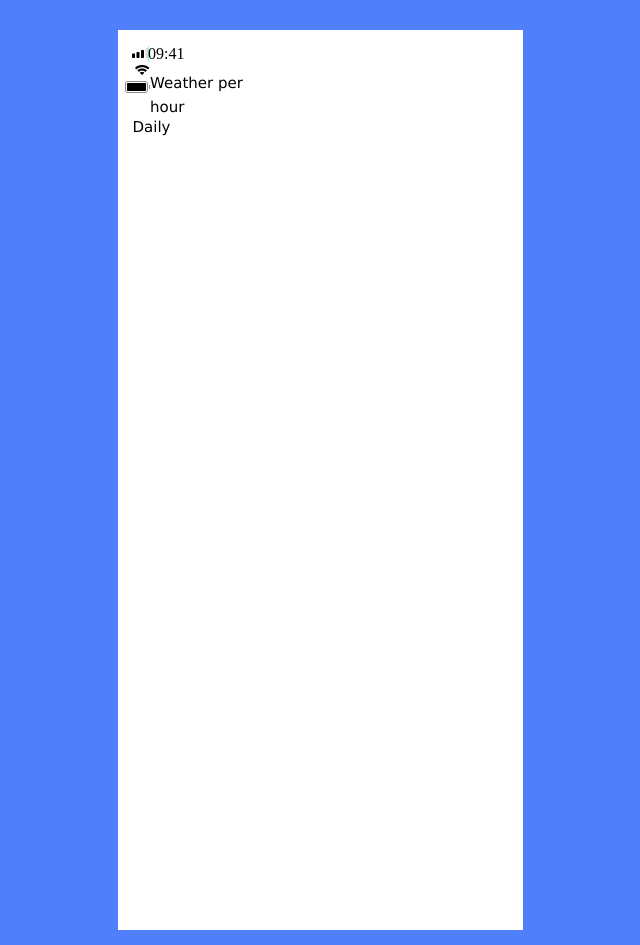
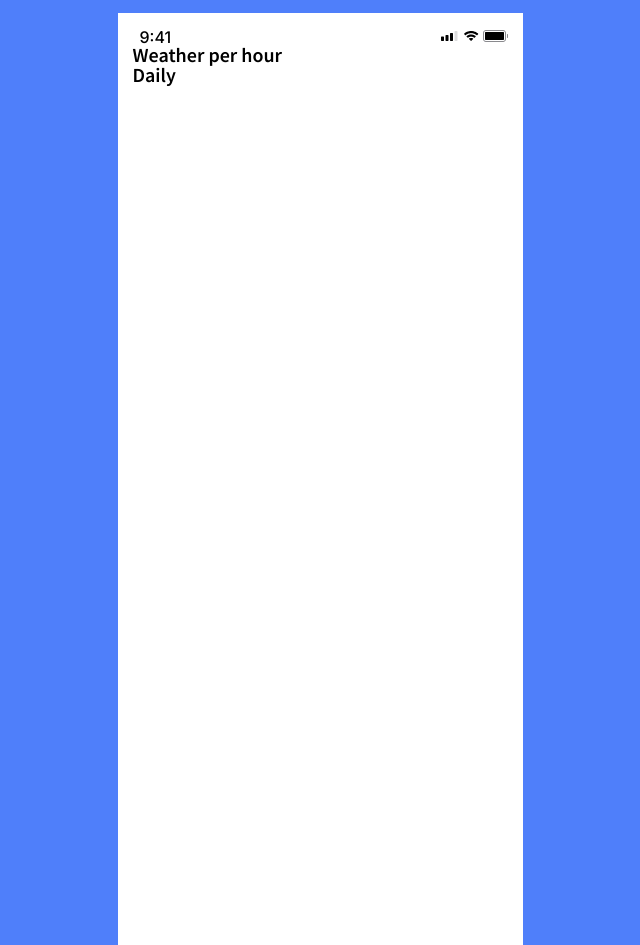
Before and after one commit to Cristian232/Weather-WebSite, a plain HTML site: page index.html in a window 1280 px wide. Shown: the whole page, without its empty margins (320-960 px from the left). Drawn offline with Linux system fonts and the light colour scheme.

Commit message:
Added Google font imports in style.css // cleaned style.css

```diff
--- a/index.html
+++ b/index.html
@@ -11,16 +11,16 @@
 <body>
     <div class="container-main">
         <div class="wrapper-top-statusBar">
-        <p class="top-clock">09:41</p>
+            <p class="top-clock">9:41</p>
             <ul>
                 <li>
-                <img src="./assets/icons/Network Signal/Light.png" />
+                    <img src="./assets/icons/Battery/Light.png" alt="Battery status"/>
                 </li>
                 <li>
-                <img src="./assets/icons/WiFi Signal/Light.png" />
+                    <img src="./assets/icons/WiFi Signal/Light.png" alt="Wifi Signal bars"/>
                 </li>
                 <li>
-                <img src="./assets/icons/Battery/Light.png" />
+                    <img src="./assets/icons/Network Signal/Light.png" alt="Network Signal bars"/>
                 </li>
             </ul>
         </div>
@@ -30,13 +30,13 @@
         <div class="wrapper-weatherInfoCard"></div>
 
         <div class="wrapper-weatherPerHourHeadline">
-        <h6>Weather per hour</h6>
+            <p>Weather per hour</p>
         </div>
 
         <div class="wrapper-weatherPerHourCards"></div>
 
         <div class="wrapper-weatherDailyHeadline">
-        <h2>Daily</h2>
+            <p>Daily</p>
         </div>
 
         <div class="wrapper-weatherImportantDailyCard"></div>
--- a/style/style.css
+++ b/style/style.css
@@ -1,7 +1,9 @@
+@import url('https://fonts.googleapis.com/css2?family=Inter:wght@500&family=Source+Sans+Pro:wght@600&display=swap');
+
 @media only screen and (min-width: 1000px) {
     body {
       background-color:#4F7FFA;
-      padding-top: 30px;
+      padding-top: 13px;
     }
 
     .container-main {
@@ -9,56 +11,41 @@
       width: 375px;
       height: 900px;
       margin: 0 auto;
-      padding: 0 15px;
+      padding: 16px 15px;
     }
 
     .wrapper-top-statusBar {
-    width: 3px;
-    height: 10px;
-    top: 2px;
-    padding: 15.5px;
-    color: #000000;
+      height:16px;
     }
 
-    .top-clock {
-      background-color: aquamarine;
+    .wrapper-top-statusBar .top-clock {
       display: block;
       float: left;
       width:30%;
-    }
-
-    .wrapper-top-statusBar ul {
-      display: block;
-      float: left;
-      width:40%;
+      padding: 0px 7px;
+      font-family: Arial, serif;
+      font-family: Inter, serif;
+      font-weight: 500;
     }
 
     .wrapper-top-statusBar ul li {
       display: block;
       float: right;
+      margin-left: 4px;
     }
 
-    .wrapper-weatherPerHourHeadline{
-      color: black;
-      height: 24px;
-      width: 130px;
+    .wrapper-weatherPerHourHeadline p{
       font-family:Verdana, Geneva, Tahoma, sans-serif;
-      font-style:normal;
-      font-weight: 500;
-      font-size: 15px;
-      line-height: 24px;
+      font-family: 'Source Sans Pro', sans-serif;
+      font-size: 20px;
     }
 
-    .wrapper-weatherDailyHeadline{
-      color: black;
-      height: 24px;
-      width: 130px;
+    .wrapper-weatherDailyHeadline p{
       font-family:Verdana, Geneva, Tahoma, sans-serif;
-      font-style:normal;
-      font-weight: 500;
-      font-size: 15px;
-      line-height: 24px;
-      padding-top: 20px;
+      font-family: 'Source Sans Pro', sans-serif;
+      font-size: 20px;
+    }
 
-    }
+
+
   }
```
Lines whose indentation alone changed are shown as unchanged.
